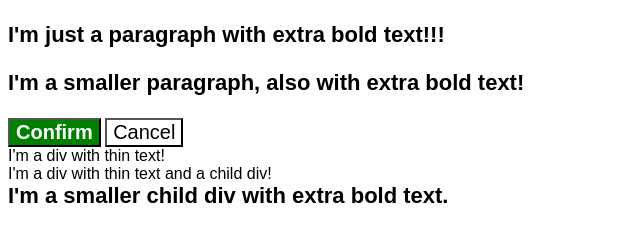
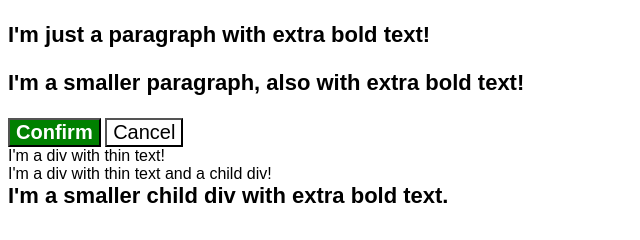
Before and after one commit to Yukhigov56/Hive.projects3, a plain HTML site: page index.html in a window 1280 px wide. Shown: the full height of the page, 0-640 px from the left. Drawn offline with Linux system fonts and the light colour scheme.

Commit message:
Произвел некоторые изменение в файле

```diff
--- a/index.html
+++ b/index.html
@@ -8,7 +8,7 @@
     <link rel="stylesheet" href="style.css">
   </head>
   <body>
-    <p class="para">I'm just a paragraph with extra bold text!!!</p>
+    <p class="para">I'm just a paragraph with extra bold text!</p>
     <p class="para small-para">I'm a smaller paragraph, also with extra bold text!</p>
 
     <button id="confirm button" class="button confirm">Confirm</button>
```
